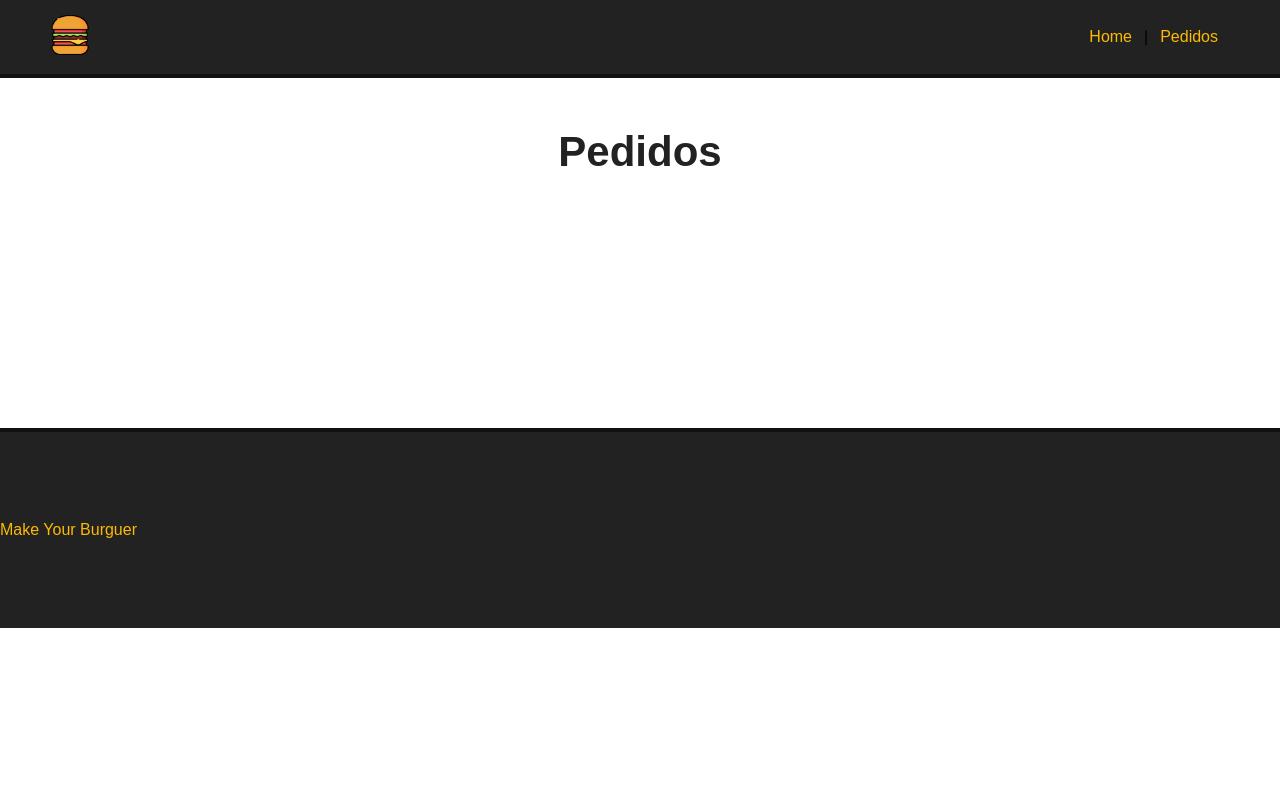
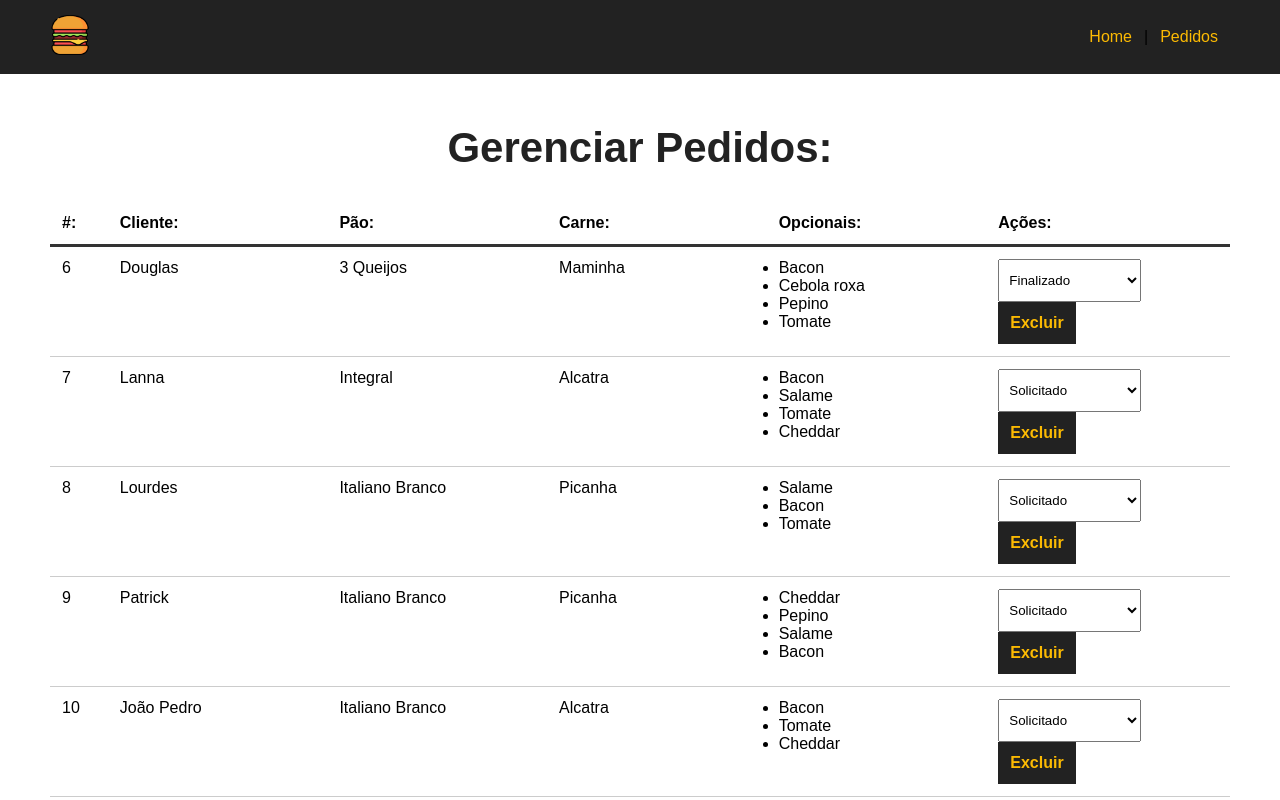
Before and after one commit to idkrian/burguer, a Vue app: page /pedidos in a window 1280 px wide. Shown: the top 800 px of the page. Built offline with nearby package versions, Linux system fonts and the light colour scheme; data requests are answered from the project's data file.

Commit message:
project-finalization

```diff
--- a/db/db.json
+++ b/db/db.json
@@ -79,8 +79,21 @@
   ],
   "burgers": [
     {
-      "nome": "Rian",
-      "carne": "Picanha",
+      "nome": "Douglas",
+      "carne": "Maminha",
+      "pao": "3 Queijos",
+      "opcionais": [
+        "Bacon",
+        "Cebola roxa",
+        "Pepino",
+        "Tomate"
+      ],
+      "status": "Finalizado",
+      "id": 6
+    },
+    {
+      "nome": "Lanna",
+      "carne": "Alcatra",
       "pao": "Integral",
       "opcionais": [
         "Bacon",
@@ -89,52 +102,44 @@
         "Cheddar"
       ],
       "status": "Solicitado",
-      "id": 1
+      "id": 7
     },
     {
-      "nome": "Carlos",
-      "carne": "Maminha",
+      "nome": "Lourdes",
+      "carne": "Picanha",
+      "pao": "Italiano Branco",
+      "opcionais": [
+        "Salame",
+        "Bacon",
+        "Tomate"
+      ],
+      "status": "Solicitado",
+      "id": 8
+    },
+    {
+      "nome": "Patrick",
+      "carne": "Picanha",
+      "pao": "Italiano Branco",
+      "opcionais": [
+        "Cheddar",
+        "Pepino",
+        "Salame",
+        "Bacon"
+      ],
+      "status": "Solicitado",
+      "id": 9
+    },
+    {
+      "nome": "João Pedro",
+      "carne": "Alcatra",
       "pao": "Italiano Branco",
       "opcionais": [
         "Bacon",
+        "Tomate",
         "Cheddar"
       ],
       "status": "Solicitado",
-      "id": 2
-    },
-    {
-      "nome": "Alex",
-      "carne": "Alcatra",
-      "pao": "Parmesão e Orégano",
-      "opcionais": [
-        "Salame",
-        "Cebola roxa",
-        "Bacon"
-      ],
-      "status": "Solicitado",
-      "id": 3
-    },
-    {
-      "nome": "Cleitin",
-      "carne": "Alcatra",
-      "pao": "3 Queijos",
-      "opcionais": [
-        "Bacon",
-        "Salame"
-      ],
-      "status": "Solicitado",
-      "id": 4
-    },
-    {
-      "nome": "Claudio",
-      "carne": "Alcatra",
-      "pao": "3 Queijos",
-      "opcionais": [
-        "Bacon",
-        "Salame"
-      ],
-      "status": "Solicitado",
-      "id": 5
+      "id": 10
     }
   ]
 }
--- a/src/components/Banner.vue
+++ b/src/components/Banner.vue
@@ -1,6 +1,6 @@
 <template>
   <div id="main-banner">
-    <h1>Make your Burguer</h1>
+    <h1>Make Your Burger</h1>
   </div>
 </template>
 
@@ -13,14 +13,14 @@ export default {
 <style scoped>
 #main-banner {
   background-image: url("/public/img/burger.jpg");
-  background-position: 0 -400px;
+  background-position: center center;
+  background-repeat: no-repeat;
   background-size: cover;
   height: 500px;
   display: flex;
   align-items: center;
   justify-content: flex-start;
 }
-
 #main-banner h1 {
   color: #fff;
   text-align: center;
--- a/src/components/BurguerForm.vue
+++ b/src/components/BurguerForm.vue
@@ -23,8 +23,13 @@
       </div>
       <div class="input-container">
         <label for="carne">Escolha a carne do seu Burger:</label>
-        <select name="carne" id="carne" v-model="carne">
-          <option value="">Selecione o tipo de carne</option>
+        <select
+          name="carne"
+          id="carne"
+          v-model="carne"
+          selected="Selecione o tipo de Carne:"
+        >
+          <option value="" selected>Selecione o tipo de carne</option>
           <option v-for="carne in carnes" :key="carne.id" :value="carne.tipo">
             {{ carne.tipo }}
           </option>
@@ -99,7 +104,7 @@ export default {
       this.nome = "";
       this.pao = "";
       this.carne = "";
-      this.opcionais = "";
+      this.opcionais = [];
 
       //Mensagem
       this.msg = "Criado com Sucesso!";
--- /dev/null
+++ b/src/components/Dashboard.vue
@@ -0,0 +1,159 @@
+<template>
+  <div id="burger-table" v-if="burgers">
+    <Message :msg="msg" v-show="msg" />
+    <div>
+      <div id="burger-table-heading">
+        <div class="order-id">#:</div>
+        <div>Cliente:</div>
+        <div>Pão:</div>
+        <div>Carne:</div>
+        <div>Opcionais:</div>
+        <div>Ações:</div>
+      </div>
+    </div>
+    <div id="burger-table-rows">
+      <div class="burger-table-row" v-for="burger in burgers" :key="burger.id">
+        <div class="order-number">{{ burger.id }}</div>
+        <div>{{ burger.nome }}</div>
+        <div>{{ burger.pao }}</div>
+        <div>{{ burger.carne }}</div>
+        <div>
+          <ul>
+            <li v-for="(opcional, key) in burger.opcionais" :key="key">
+              {{ opcional }}
+            </li>
+          </ul>
+        </div>
+        <div>
+          <select
+            name="status"
+            class="status"
+            @change="updateBurger($event, burger.id)"
+          >
+            <option value="">Selecione o status</option>
+            <option
+              :value="stats.tipo"
+              v-for="stats in status"
+              :key="stats.id"
+              :selected="burger.status == stats.tipo"
+            >
+              {{ stats.tipo }}
+            </option>
+          </select>
+          <button class="delete-btn" @click="deleteBurger(burger.id)">
+            Excluir
+          </button>
+        </div>
+      </div>
+    </div>
+  </div>
+  <div v-else>
+    <h2>Não há pedidos no momento!</h2>
+  </div>
+</template>
+
+<script>
+import Message from "./Message.vue";
+export default {
+  name: "Dashboard",
+  data() {
+    return {
+      burgers: null,
+      burger_id: null,
+      status: [],
+      msg: null,
+    };
+  },
+  methods: {
+    async getPedidos() {
+      const req = await fetch("http://localhost:3000/burgers");
+      const data = await req.json();
+      this.burgers = data;
+      this.getStatus();
+    },
+    async getStatus() {
+      const req = await fetch("http://localhost:3000/status");
+      const data = await req.json();
+      this.status = data;
+      console.log(data);
+    },
+    async deleteBurger(id) {
+      const req = await fetch(`http://localhost:3000/burgers/${id}`, {
+        method: "DELETE",
+      });
+      const res = await req.json();
+      this.getPedidos();
+      this.msg = "Pedido excluido com sucesso!";
+      setTimeout(() => (this.msg = ""), 3000);
+    },
+    async updateBurger(event, id) {
+      const option = event.target.value;
+      const dataJson = JSON.stringify({ status: option });
+      const req = await fetch(`http://localhost:3000/burgers/${id}`, {
+        method: "PATCH",
+        headers: { "Content-type": "application/json" },
+        body: dataJson,
+      });
+      const res = await req.json();
+
+      this.msg = `O pedido foi atualizado para "${res.status}"!`;
+      setTimeout(() => (this.msg = ""), 3000);
+    },
+  },
+  mounted() {
+    this.getPedidos();
+  },
+  components: { Message },
+};
+</script>
+
+<style scoped>
+#burger-table {
+  max-width: 1200px;
+  margin: 0 auto;
+}
+#burger-table-heading,
+#burger-table-rows,
+.burger-table-row {
+  display: flex;
+  flex-wrap: wrap;
+}
+#burger-table-heading {
+  font-weight: bold;
+  padding: 12px;
+  border-bottom: 3px solid #333;
+}
+.burger-table-row {
+  width: 100%;
+  padding: 12px;
+  border-bottom: 1px solid #ccc;
+}
+#burger-table-heading div,
+.burger-table-row div {
+  width: 19%;
+}
+#burger-table-heading .order-id,
+.burger-table-row .order-number {
+  width: 5%;
+}
+select {
+  padding: 12px 6px;
+  margin-right: 12px;
+}
+.delete-btn {
+  background-color: #222;
+  color: #fcba03;
+  font-weight: bold;
+  border: 2px solid #222;
+  padding: 10px;
+  font-size: 16px;
+  margin: 0 auto;
+  cursor: pointer;
+  transition: 0.5s;
+}
+
+.delete-btn:hover {
+  background-color: transparent;
+  color: #222;
+}
+</style>
--- a/src/components/Footer.vue
+++ b/src/components/Footer.vue
@@ -1,6 +1,6 @@
 <template>
   <footer id="footer">
-    <p>Make Your Burguer</p>
+    <p>Make Your Burger &copy; 2021</p>
   </footer>
 </template>
 
@@ -18,7 +18,8 @@ export default {
   color: #fcba03;
   display: flex;
   align-items: center;
+  justify-content: center;
+  bottom: 0;
   width: 100%;
-  bottom: 1px;
 }
 </style>
--- a/src/components/Navbar.vue
+++ b/src/components/Navbar.vue
@@ -18,7 +18,6 @@ export default {
 <style scoped>
 #nav {
   background-color: #222;
-  border-bottom: 4px solid #111;
   padding: 15px 50px;
   display: flex;
   justify-content: flex-end;
--- a/src/views/Pedidos.vue
+++ b/src/views/Pedidos.vue
@@ -1,5 +1,17 @@
 <template>
   <div class="mainContainer">
-    <h1>Pedidos</h1>
+    <h1>Gerenciar Pedidos:</h1>
+    <Dashboard/>
   </div>
 </template>
+
+<script>
+import Dashboard from '@/components/Dashboard.vue'
+
+export default{
+  name: "Pedidos",
+  components: {
+    Dashboard,
+}
+}
+</script>
```
